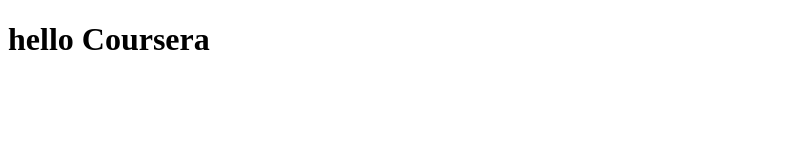
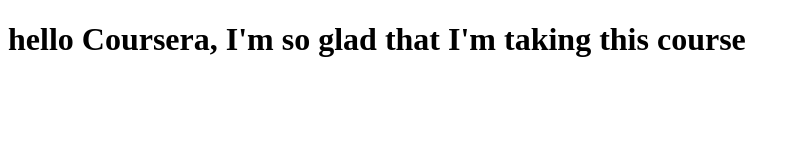
Before and after one commit to LeenDrbas/coursera-test, a plain HTML site: page site/index.html in a window 1280 px wide. Shown: the whole page, without its empty margins (0-799 px from the left). Drawn offline with Linux system fonts and the light colour scheme.

Commit message:
small addition

```diff
--- a/site/index.html
+++ b/site/index.html
@@ -4,6 +4,6 @@
 	<title></title>
 </head>
 <body>
-<h1>hello Coursera</h1>
+<h1>hello Coursera, I'm so glad that I'm taking this course</h1>
 </body>
 </html>
```
